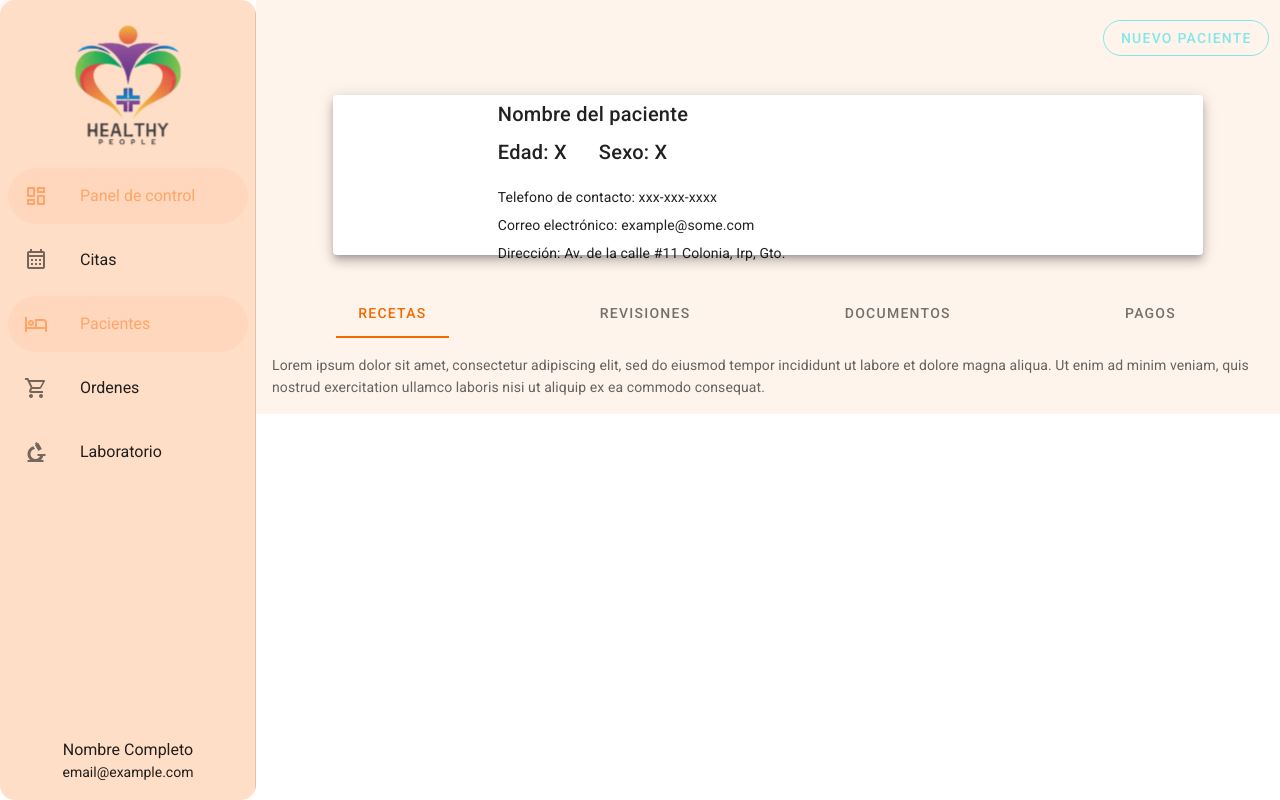
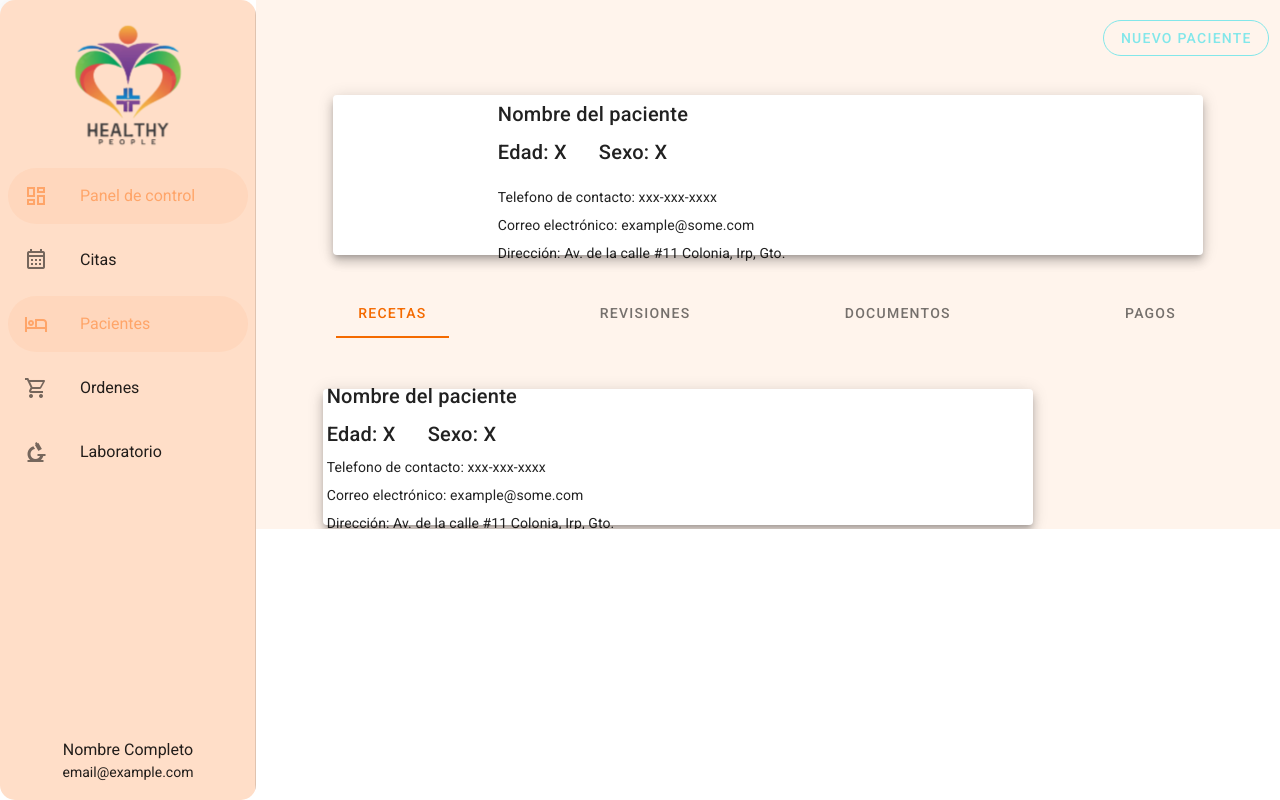
Before and after one commit to Nacho-SR/frontend-healthy, a Nuxt app: page /dashboard/patients in a window 1280 px wide. Built offline with nearby package versions, Linux system fonts and the light colour scheme.

Commit message:
Poninendo componentes demo

```diff
--- /dev/null
+++ b/components/ui/recetasPatient.vue
@@ -0,0 +1,44 @@
+<template>
+  <v-sheet color="transparent">
+    <v-row align="center" justify="center" style="margin-top: 35px;">
+      <v-card
+        elevation="7"
+        style="max-width: 85%;"
+      >
+        <v-row>
+          <v-col class="mar-1" justify="center">
+            <v-row align="center" class="mar-1">
+              <v-card-title class="pad-lateral">Nombre del paciente</v-card-title>
+            </v-row>
+            <v-row class="mar-1">
+              <v-card-title class="pad-lateral">Edad: X</v-card-title>
+              <v-card-title class="pad-lateral">Sexo: X</v-card-title>
+            </v-row>
+            <v-row>
+              <v-card-text class="pad-lateral">Telefono de contacto: xxx-xxx-xxxx</v-card-text>
+              <v-card-text class="pad-lateral">Correo electrónico: example@some.com</v-card-text>
+              <v-card-text class="pad-lateral">Dirección: Av. de la calle #11 Colonia, Irp, Gto.</v-card-text>
+            </v-row>
+          </v-col>
+        </v-row>
+      </v-card>
+    </v-row>
+  </v-sheet>
+</template>
+
+<script>
+export default {
+  data () {
+    return {
+
+    }
+  }
+}
+</script>
+
+<style scoped>
+  .pad-lateral {
+    padding-top: 3px; /* Espaciado superior */
+    padding-bottom: 3px; /* Espaciado inferior */
+  }
+</style>
--- a/pages/dashboard/patients/index.vue
+++ b/pages/dashboard/patients/index.vue
@@ -70,7 +70,9 @@
           :key="item"
         >
           <v-card flat color="transparent">
-            <v-card-text>{{ text }}</v-card-text>
+            <v-card-text>
+              <RecetasPatient></RecetasPatient>
+            </v-card-text>
           </v-card>
         </v-tab-item>
       </v-tabs-items>
@@ -152,6 +154,8 @@
 </template>
 
 <script>
+import RecetasPatient from '~/components/ui/recetasPatient.vue';
+
 export default {
   layout: 'dashboard',
   auth: true,
@@ -206,13 +210,10 @@ export default {
 }
 
 .v-tab {
-  /*border: 1px solid #f77d2c;*/
-  /* border: 1px solid rgb(244, 106, 0);*/
   border-radius: 25px; /* Bordes redondeados */
   transition: box-shadow 0.3s; /* Transición suave para lxa sombra */
 }
 
-/* Cambio de sombra al pasar el cursor */
 .v-tab:hover {
   box-shadow: 0 2px 4px rgba(244, 106, 0); /* Sombra personalizada */
 }
--- a/pages/dashboard/schedule/index.vue
+++ b/pages/dashboard/schedule/index.vue
@@ -8,7 +8,7 @@
         justify="center"
         class="ma-0 pa-0"
       >
-        <v-btn href="/" rounded outlined color="#82E7EA">Nueva cita</v-btn>
+        <v-btn @click="showDialog=true" rounded outlined color="#82E7EA">Nueva cita</v-btn>
       </v-col>
     </v-row>
     <v-row>
@@ -62,6 +62,79 @@
         </v-tab-item>
       </v-tabs-items>
     </v-row>
+    <v-dialog
+      v-model="showDialog"
+      persistent
+      width="500"
+      transition="dialog-bottom-transition"
+    >
+      <v-card>
+        <v-card-title>Nueva Cita</v-card-title>
+        <v-card-text>
+          <v-row width="100%">
+            <v-text-field
+              v-model="paciente"
+              calss="pa-2 ma-2"
+              label="Paciente"
+              placeholder="Nombre del paciente"
+              outlined
+            />
+          </v-row>
+          <v-row width="100%">
+            <v-text-field
+              v-model="dia"
+              calss="pa-2 ma-2"
+              label="Dia"
+              placeholder="Selecciona el dia de la cita"
+              outlined
+            />
+          </v-row>
+          <v-row width="100%">
+            <v-text-field
+              v-model="mes"
+              calss="pa-2 ma-2"
+              label="Mes"
+              placeholder="Selecciona el mes de la cita"
+              outlined
+            />
+          </v-row>
+          <v-row width="100%">
+            <v-text-field
+              v-model="anio"
+              calss="pa-2 ma-2"
+              label="Año"
+              placeholder="Selecciona el año de la cita"
+              outlined
+            />
+          </v-row>
+          <v-row width="100%">
+            <v-text-field
+              v-model="hora"
+              calss="pa-2 ma-2"
+              label="Hora"
+              placeholder="Hora de la cita"
+              outlined
+            />
+          </v-row>
+        </v-card-text>
+        <v-card-actions>
+          <v-col cols="6">
+            <v-btn block color="green">
+              <span style="text-transform: none; color: white">
+                Agendar
+              </span>
+            </v-btn>
+          </v-col>
+          <v-col cols="6">
+            <v-btn block color="red" @click="showDialog = false">
+              <span style="text-transform: none; color: white">
+                Cancelar
+              </span>
+            </v-btn>
+          </v-col>
+        </v-card-actions>
+      </v-card>
+    </v-dialog>
   </v-sheet>
 </template>
 
@@ -71,6 +144,7 @@ export default {
   auth: true,
   data () {
     return {
+      showDialog: false,
       tab: null,
       items: [
         'Ayer', 'Hoy', 'Mañana'
--- a/plugins/ui-components.js
+++ b/plugins/ui-components.js
@@ -1,5 +1,7 @@
 import Vue from 'vue'
 
 import UserLogin from '@/components/ui/UserLogin.vue'
+import RecetasPatient from '~/components/ui/recetasPatient.vue'
 
 Vue.component('UserLogin', UserLogin)
+Vue.component('RecetasPatient', RecetasPatient)
```
